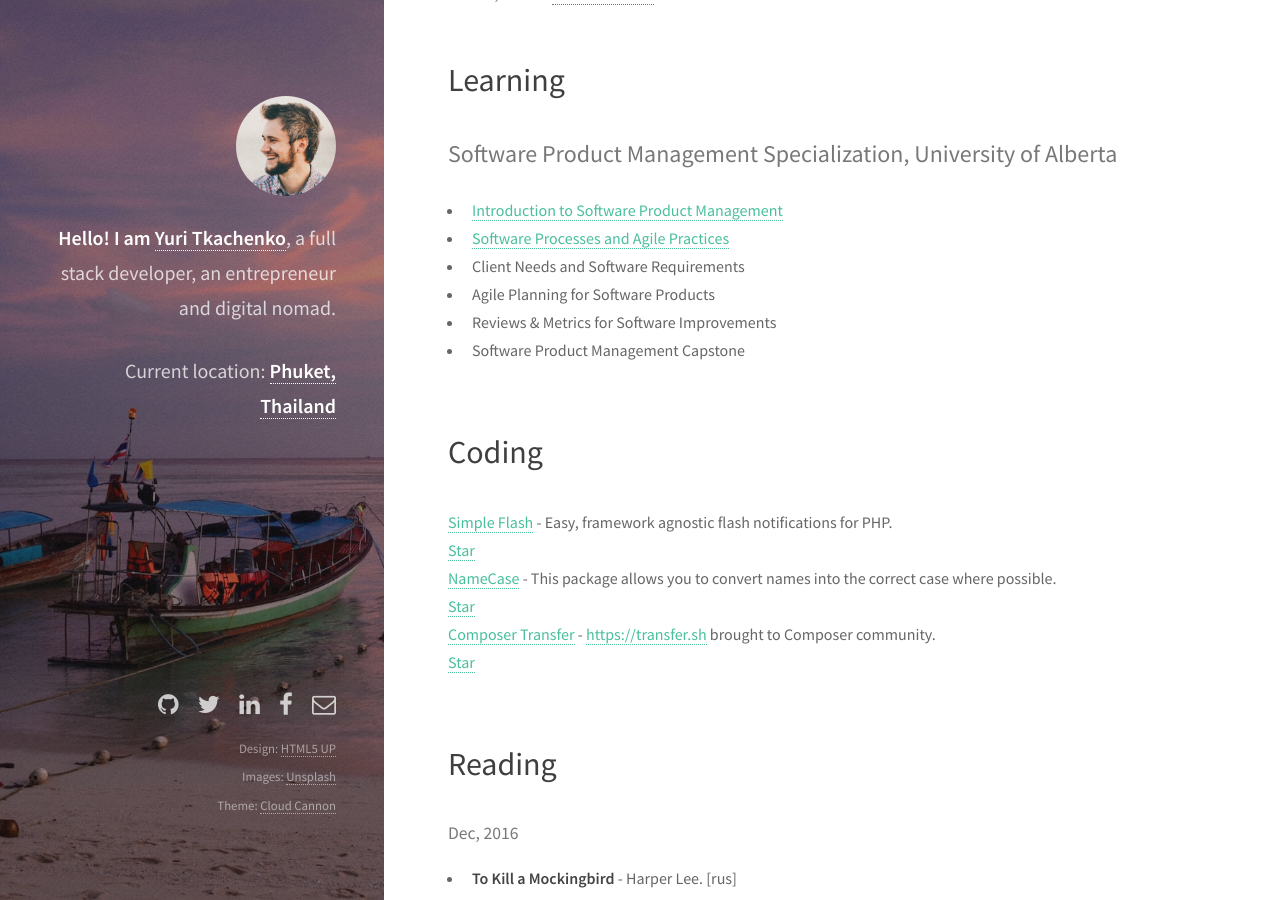
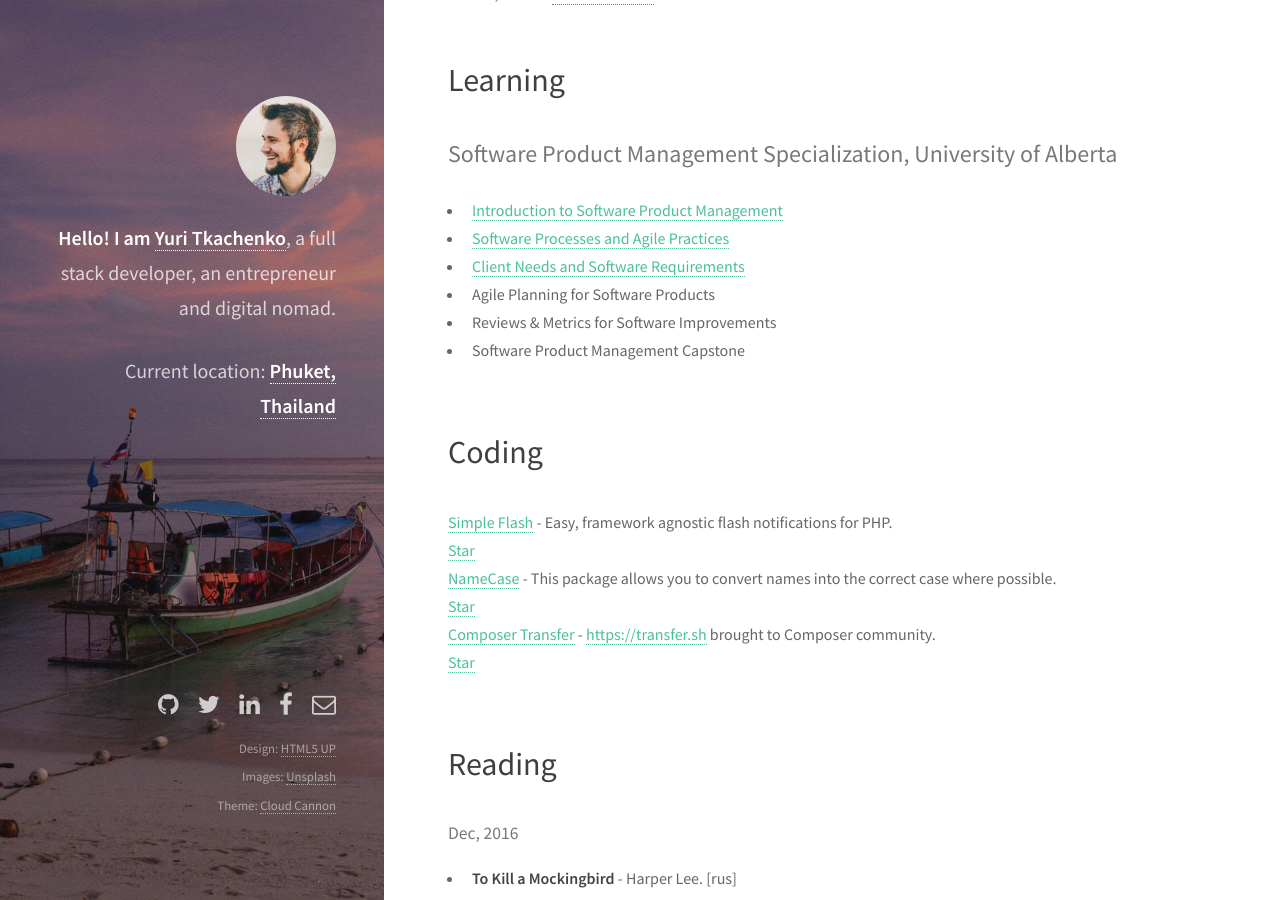
Before and after one commit to tamtamchik/tamtamchik.github.io, a Jekyll site: the page built from index.html, in a window 1280 px wide and 900 px high, scrolled down 594 px. Built offline with Jekyll 4.4.1, drawn with Linux system fonts in a browser that asks for light colours.

```diff
--- a/index.html
+++ b/index.html
@@ -54,7 +54,9 @@ layout: default
                   <li>
                     <a href="https://coursera.org/verify/BQ8EAAYEE2JW">Software Processes and Agile Practices</a>
                   </li>
-                  <li>Client Needs and Software Requirements</li>
+                  <li>
+                    <a href="https://coursera.org/verify/CBC5QLHUCBY5">Client Needs and Software Requirements</a>
+                  </li>
                   <li>Agile Planning for Software Products</li>
                   <li>Reviews &amp; Metrics for Software Improvements</li>
                   <li>Software Product Management Capstone</li>
```
